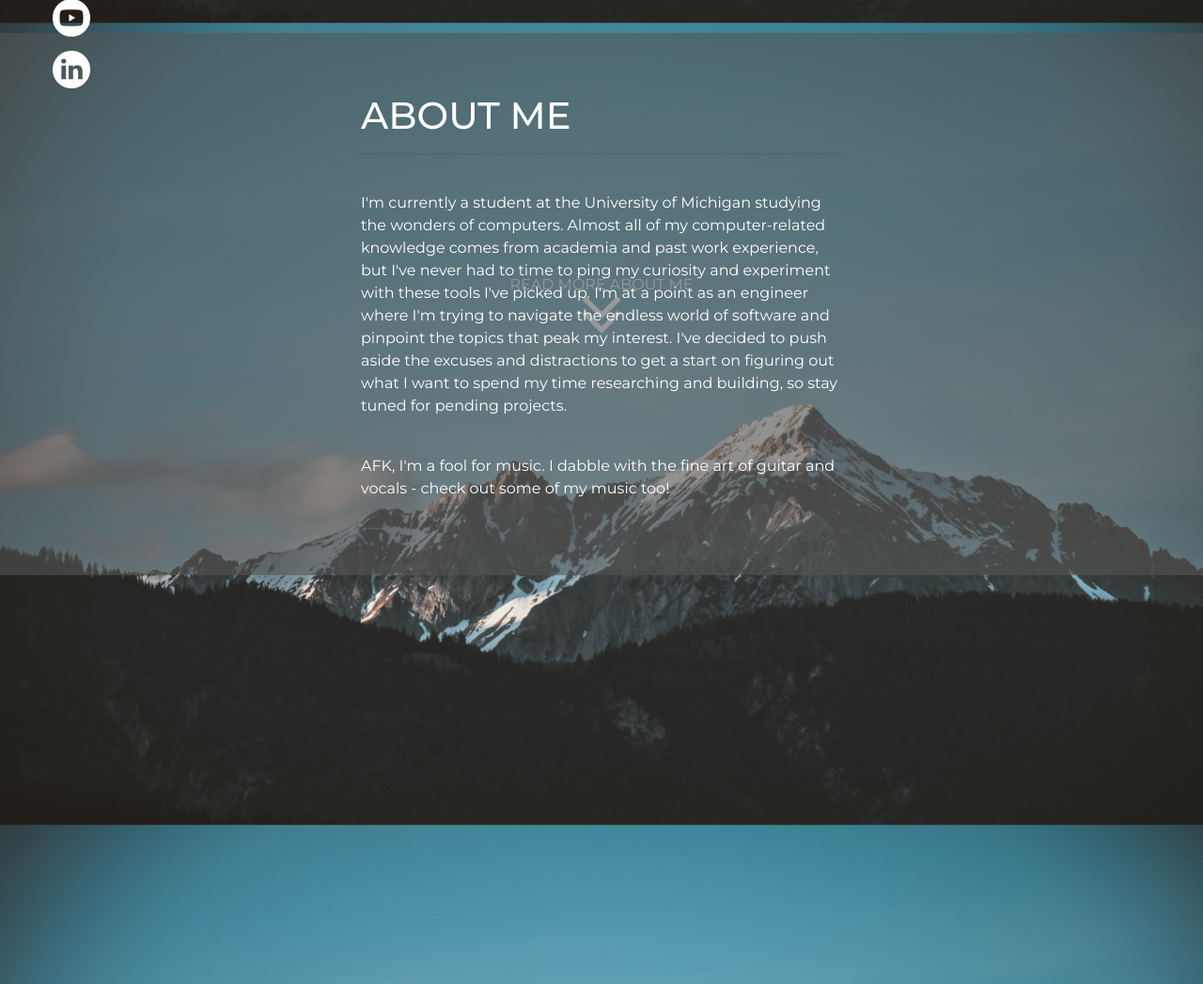
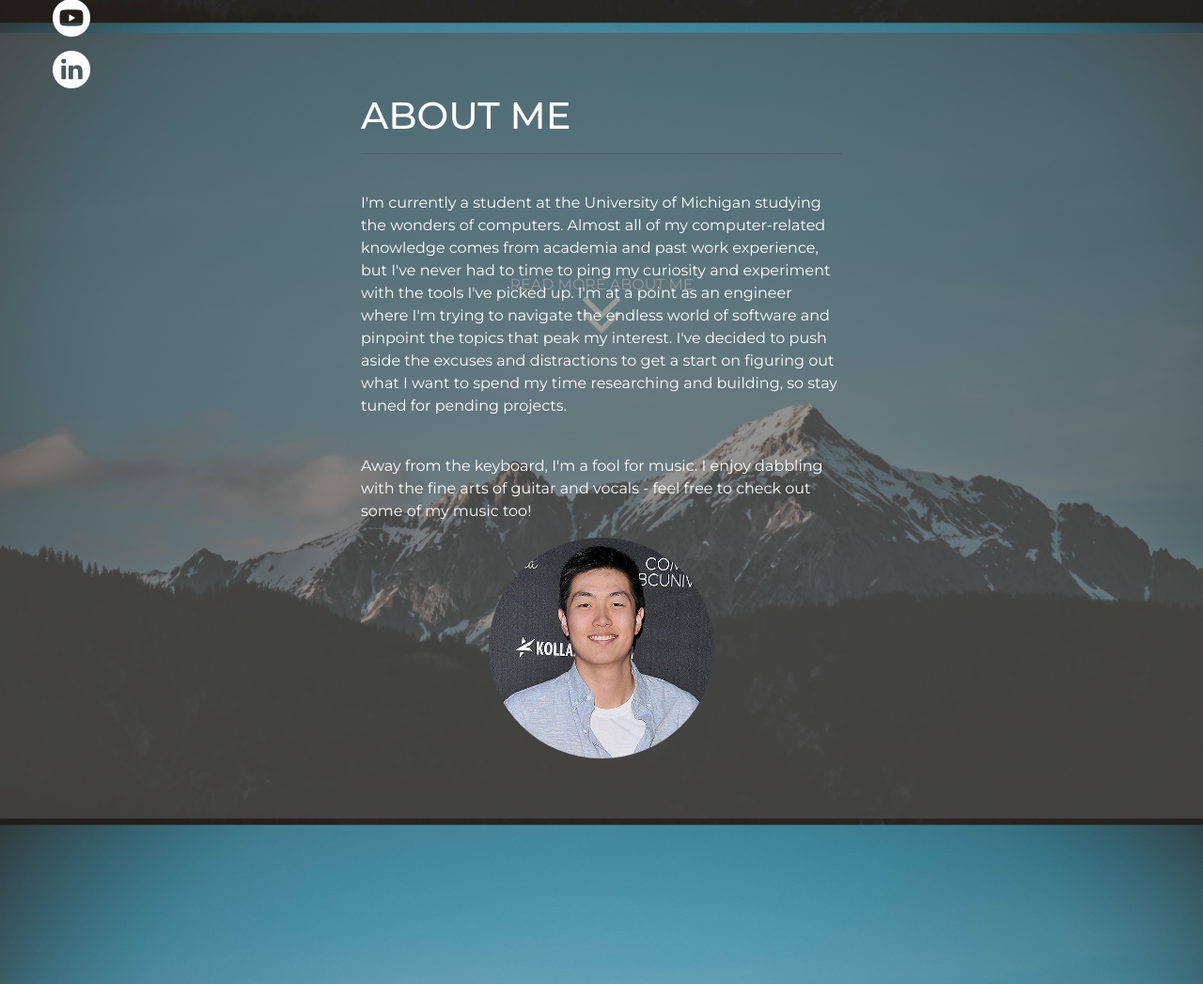
Before and after one commit to mkong8/personal_site, a Django app: page / in a window 1280 px wide. Shown: the part 829-1876 px from the top of the page at 94% size. Run offline with Django 3.2, Linux system fonts and the light colour scheme; some libraries are stand-ins or nearby versions.

Commit message:
Added headshot in about me section.

```diff
--- a/mattkong/home/static/home/main.css
+++ b/mattkong/home/static/home/main.css
@@ -123,3 +123,10 @@ img.social, img.arrow {
   padding: 5% 30%;
   font-size: 1em;
 }
+
+.about-me .media img {
+  width: 15em;
+  height: auto;
+  display: block;
+  margin: auto;
+}
--- a/mattkong/home/templates/mysite/index.html
+++ b/mattkong/home/templates/mysite/index.html
@@ -98,9 +98,12 @@
 			<h1>ABOUT ME</h1>
 			<hr>
 			<br>
-			<p>I'm currently a student at the University of Michigan studying the wonders of computers. Almost all of my computer-related knowledge comes from academia and past work experience, but I've never had to time to ping my curiosity and experiment with these tools I've picked up. I'm at a point as an engineer where I'm trying to navigate the endless world of software and pinpoint the topics that peak my interest. I've decided to push aside the excuses and distractions to get a start on figuring out what I want to spend my time researching and building, so stay tuned for pending projects.</p>
+			<p>I'm currently a student at the University of Michigan studying the wonders of computers. Almost all of my computer-related knowledge comes from academia and past work experience, but I've never had to time to ping my curiosity and experiment with the tools I've picked up. I'm at a point as an engineer where I'm trying to navigate the endless world of software and pinpoint the topics that peak my interest. I've decided to push aside the excuses and distractions to get a start on figuring out what I want to spend my time researching and building, so stay tuned for pending projects.</p>
 			<br>
-			<p>AFK, I'm a fool for music. I dabble with the fine art of guitar and vocals - check out some of my music too!</p>
+			<p>Away from the keyboard, I'm a fool for music. I enjoy dabbling with the fine arts of guitar and vocals - feel free to check out some of my music too!</p>
+			<div class="media">
+				<img class="rounded-circle" src="{% static 'images/portrait.jpg' %}" id="portrait">
+			</div>
 		</div>
 	</div>
 
```
Also changed, not shown: mattkong/home/static/images/portrait.jpg (added).
